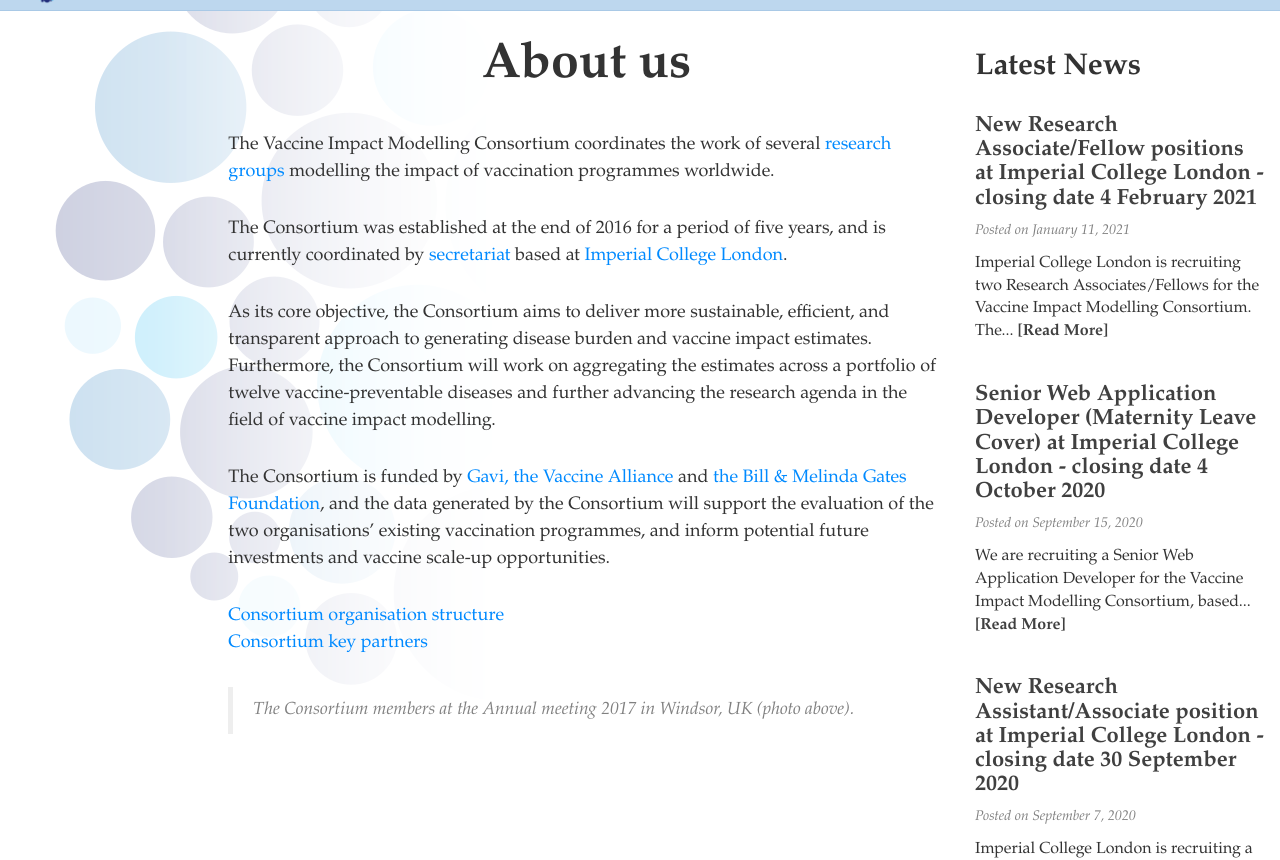
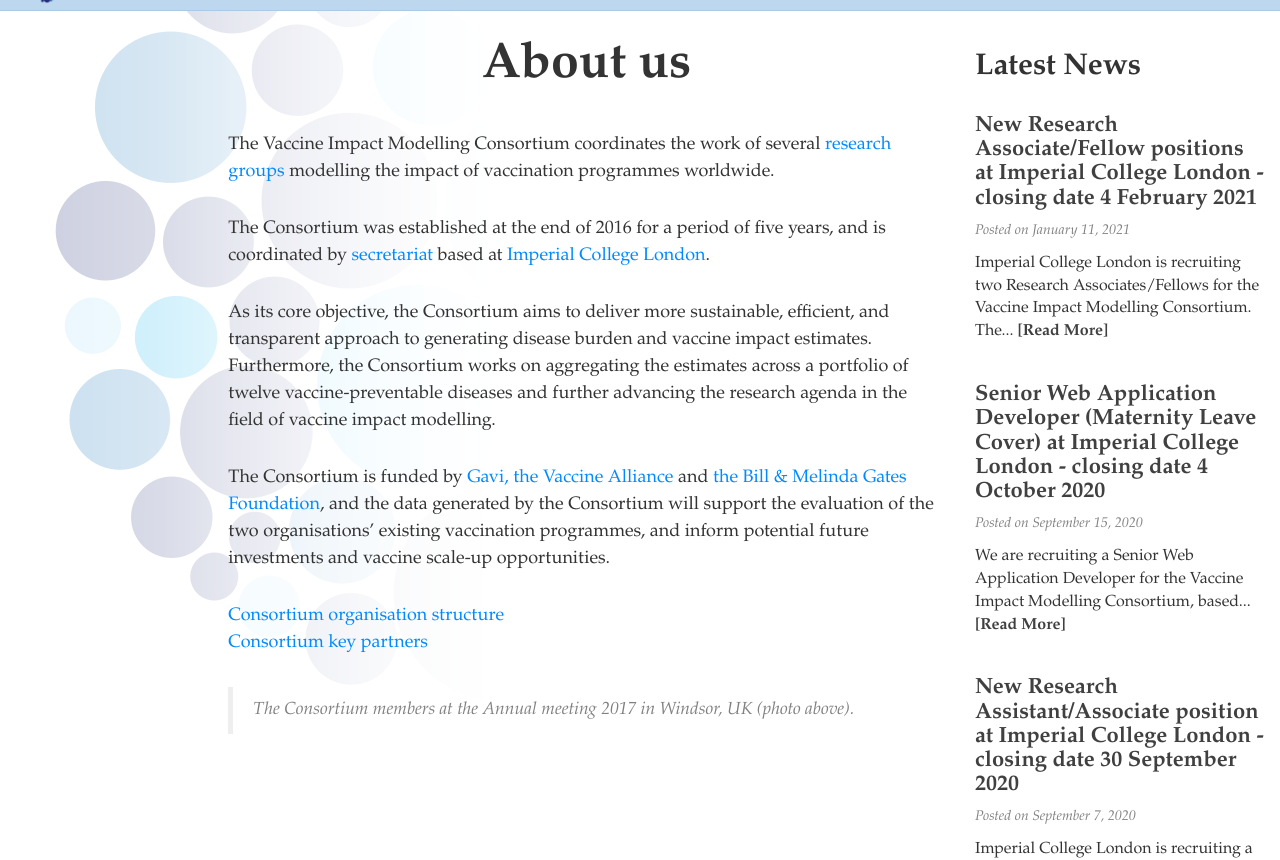
Before and after one commit to vimchub/vaccineimpact, a Jekyll site: the page built from aboutus.md, in a window 1280 px wide and 900 px high, scrolled down 603 px, cut to the strip 40-900 px from the top of the window. Built offline with Jekyll 4.4.1, drawn with Linux system fonts in a browser that asks for light colours; nearby versions of some CDN libraries; comment, search, counter and statistics services are not loaded.

Commit message:
changed tense in 2 places

```diff
--- a/aboutus.md
+++ b/aboutus.md
@@ -7,9 +7,9 @@
 
 The Vaccine Impact Modelling Consortium coordinates the work of several [research groups](/modellers) modelling the impact of vaccination programmes worldwide.
 
-The Consortium was established at the end of 2016 for a period of five years, and is currently coordinated by [secretariat](/secretariat) based at [Imperial College London](http://www.imperial.ac.uk/).
+The Consortium was established at the end of 2016 for a period of five years, and is coordinated by [secretariat](/secretariat) based at [Imperial College London](http://www.imperial.ac.uk/).
 
-As its core objective, the Consortium aims to deliver more sustainable, efficient, and transparent approach to generating disease burden and vaccine impact estimates. Furthermore, the Consortium will work on aggregating the estimates across a portfolio of twelve vaccine-preventable diseases and further advancing the research agenda in the field of vaccine impact modelling.
+As its core objective, the Consortium aims to deliver more sustainable, efficient, and transparent approach to generating disease burden and vaccine impact estimates. Furthermore, the Consortium works on aggregating the estimates across a portfolio of twelve vaccine-preventable diseases and further advancing the research agenda in the field of vaccine impact modelling.
 
 The Consortium is funded by [Gavi, the Vaccine Alliance]( http://www.gavi.org/) and [the Bill & Melinda Gates Foundation]( http://www.gatesfoundation.org/), and the data generated by the Consortium will support the evaluation of the two organisations’ existing vaccination programmes, and inform potential future investments and vaccine scale-up opportunities.
 
```
